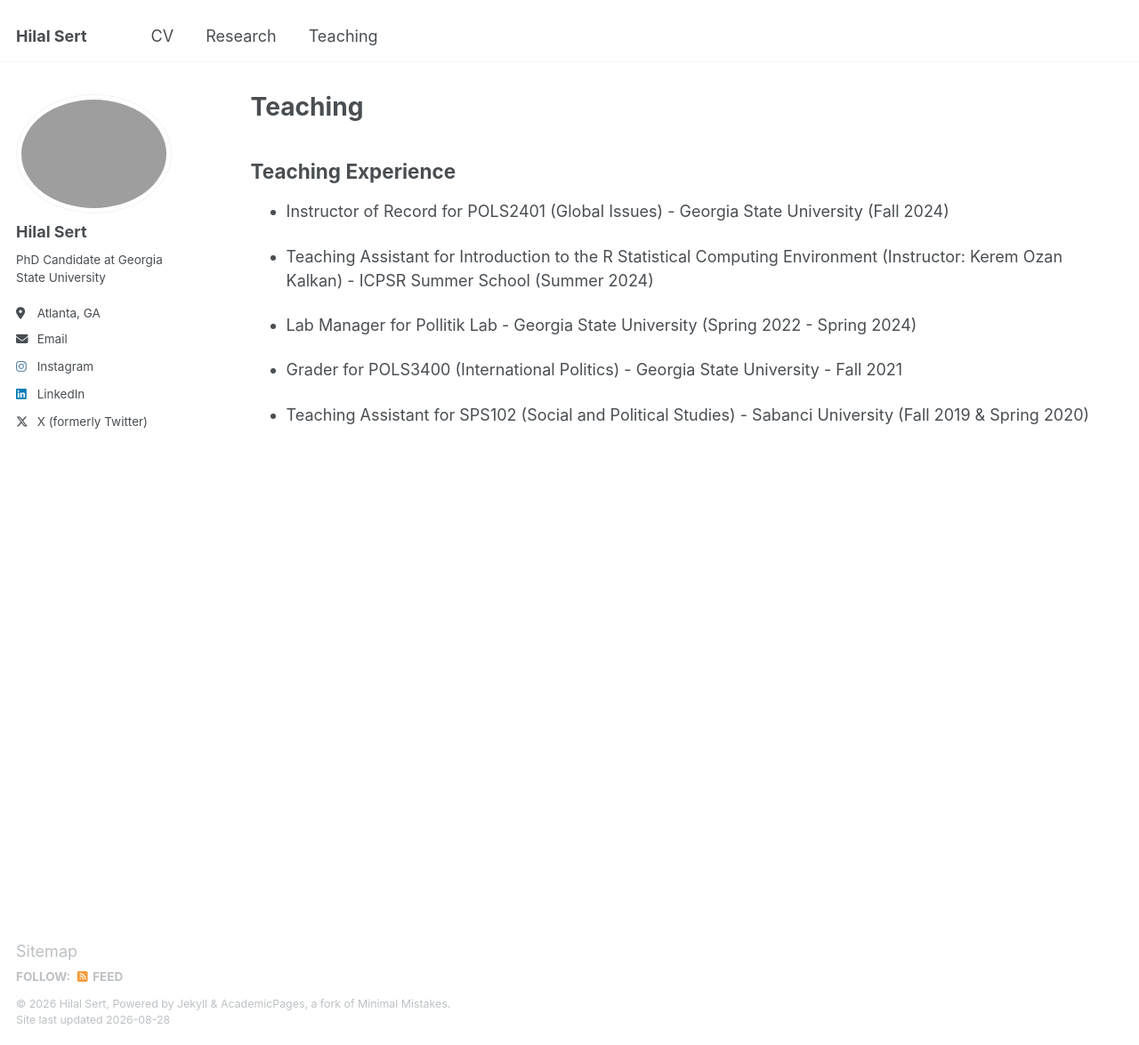
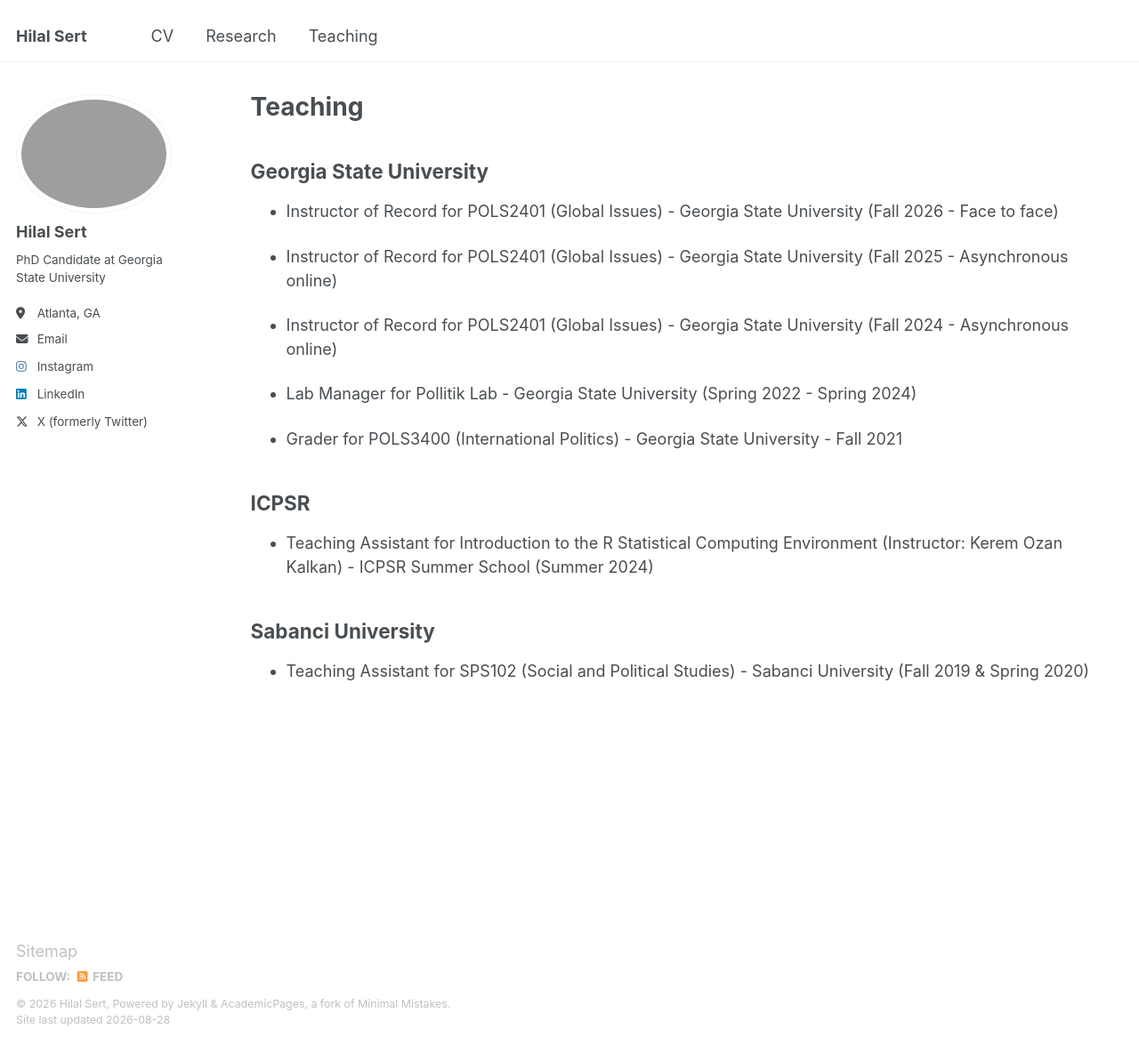
Before and after one commit to serthilal/serthilal.github.io, a Jekyll site: the page built from _pages/teaching.md, in a window 1280 px wide and 1175 px high. Shown: the whole window at 89% size. Built offline with Jekyll 4.4.1, drawn with Linux system fonts in a browser that asks for light colours.

Commit message:
Update teaching.md

```diff
--- a/_pages/teaching.md
+++ b/_pages/teaching.md
@@ -5,14 +5,22 @@ permalink: /teaching/
 author_profile: true
 ---
 
-## Teaching Experience
+## Georgia State University
 
-- Instructor of Record for POLS2401 (Global Issues) - Georgia State University (Fall 2024)
+- Instructor of Record for POLS2401 (Global Issues) - Georgia State University (Fall 2026 - Face to face)
 
-- Teaching Assistant for Introduction to the R Statistical Computing Environment (Instructor: Kerem Ozan Kalkan) - ICPSR Summer School (Summer 2024)
+- Instructor of Record for POLS2401 (Global Issues) - Georgia State University (Fall 2025 - Asynchronous online)
+
+- Instructor of Record for POLS2401 (Global Issues) - Georgia State University (Fall 2024 - Asynchronous online)
 
 - Lab Manager for Pollitik Lab - Georgia State University (Spring 2022 - Spring 2024)
 
 - Grader for POLS3400 (International Politics) - Georgia State University - Fall 2021
 
+## ICPSR
+
+- Teaching Assistant for Introduction to the R Statistical Computing Environment (Instructor: Kerem Ozan Kalkan) - ICPSR Summer School (Summer 2024)
+
+## Sabanci University
+
 - Teaching Assistant for SPS102 (Social and Political Studies) - Sabanci University (Fall 2019 & Spring 2020)
```
